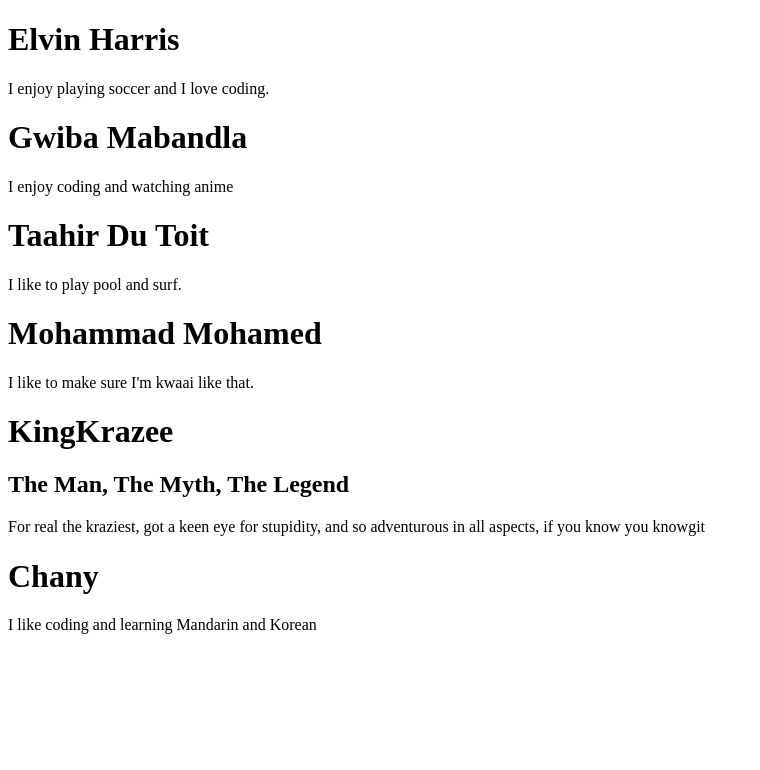
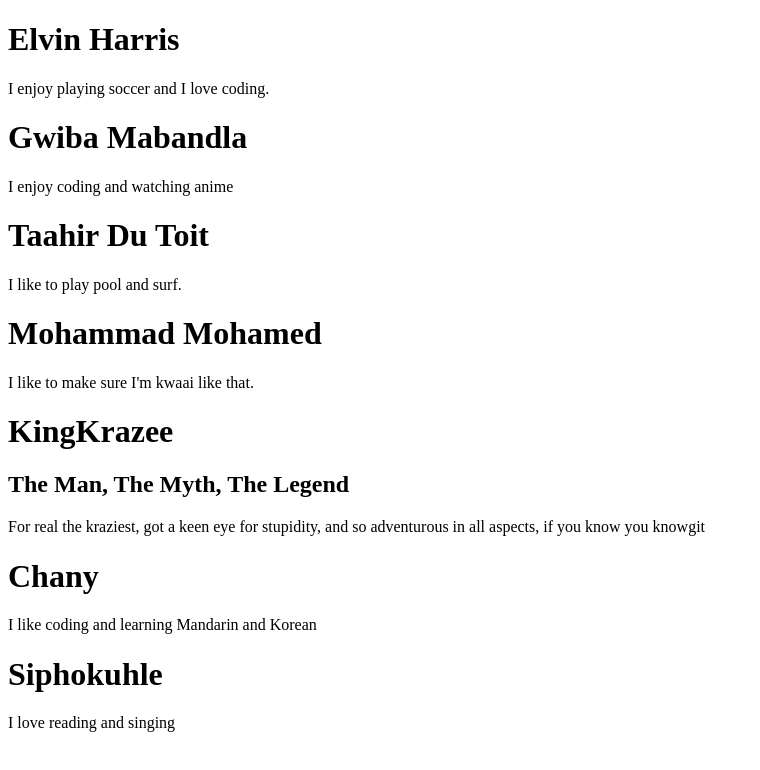
Before and after one commit to harriselvin/groupOne, a plain HTML site: page index.html in a window 1280 px wide. Shown: the whole page, without its empty margins (0-760 px from the left). Drawn offline with Linux system fonts and the light colour scheme.

Commit message:
Latest edits

```diff
--- a/index.html
+++ b/index.html
@@ -30,6 +30,10 @@
     <div>
         <h1>Chany</h1>
         <p>I like coding and learning Mandarin and Korean</p>
-</div>
+    </div>
+    <div>
+        <h1>Siphokuhle</h1>
+        <p>I love reading and singing</p>
+    </div>
 </body>
 </html>
```
